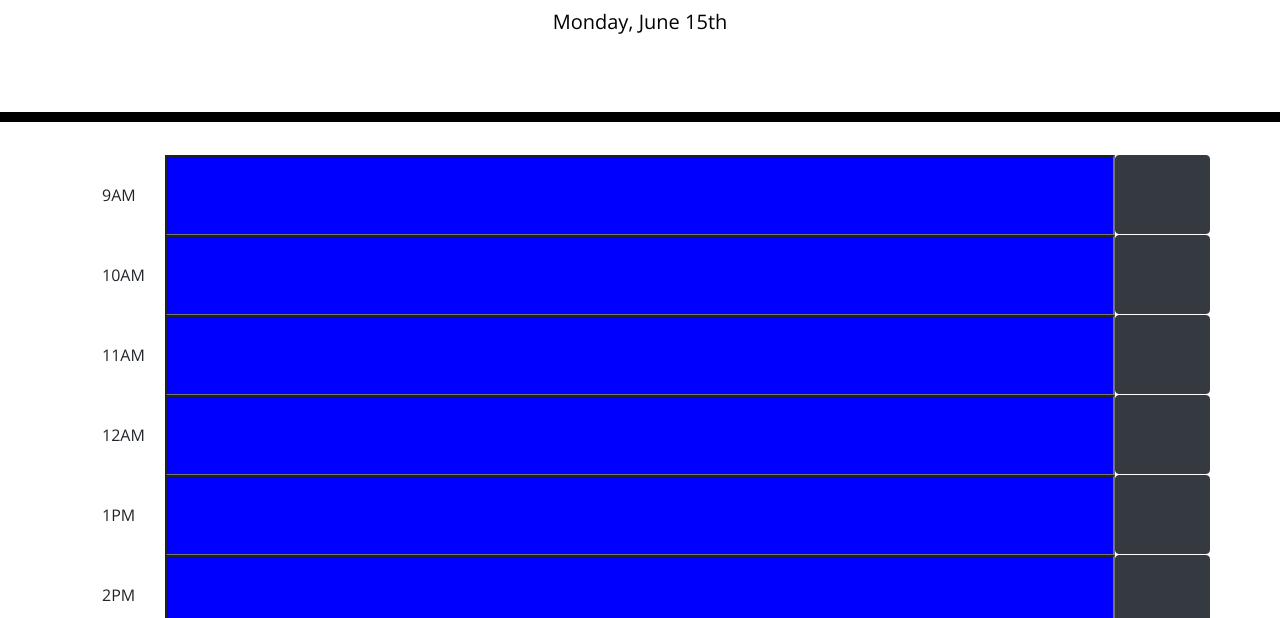
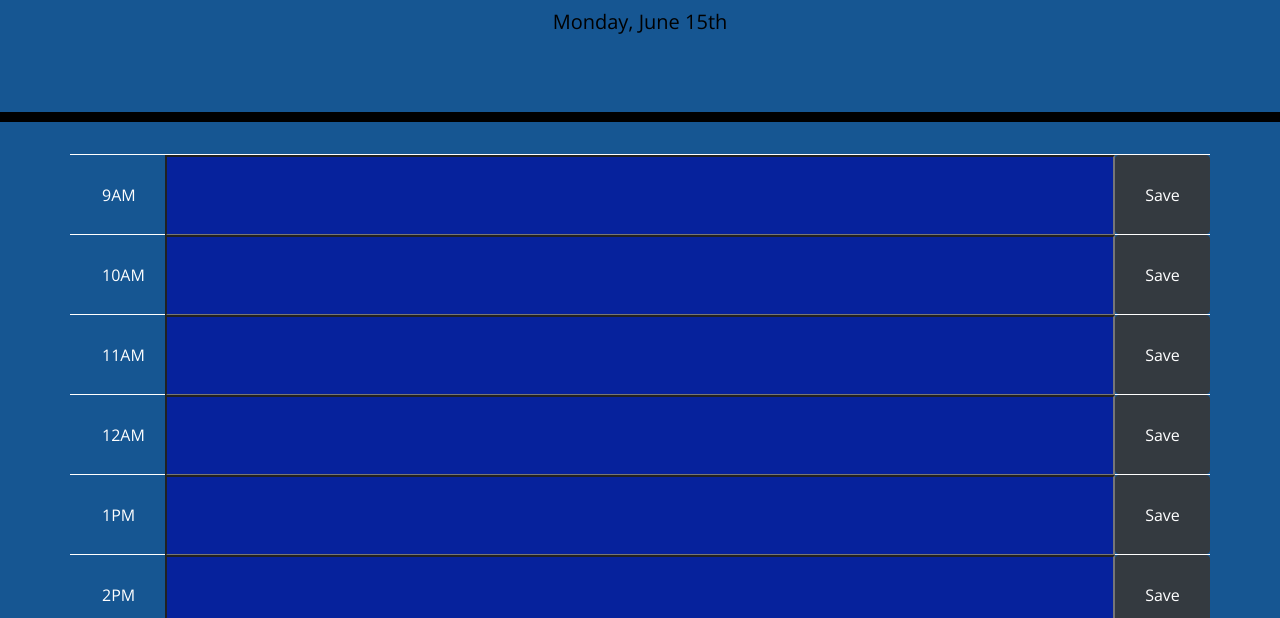
Before and after one commit to chadfromspace/Homework5, a plain HTML site: page index.html in a window 1280 px wide. Shown: the part 182-800 px from the top of the page. Drawn offline with nearby package versions, Linux system fonts and the light colour scheme.

Commit message:
Various updates.

```diff
--- a/script.js
+++ b/script.js
@@ -8,6 +8,11 @@ $(document).ready(function(){
     $("#currentDay").html(moment().format("dddd") + ", " + moment().format("MMMM Do"));
     $(newForm).on("submit",function(event){
         event.preventDefault();
+            /*
+            for(i=0;i<inputArray.length;i++){
+                var newInputStore = localStorage.setItem("savedInfo",)
+            }
+            */
     })
     for(i=0;i<9;i++){
         var x = -1;
@@ -19,9 +24,9 @@ $(document).ready(function(){
         var currentHourValue;
         $(newDiv).addClass("row");
         $(newInput).addClass("textBox col-sm");
-        $(newInput).attr("id",i+9);
         $(newLabel).addClass("col-sm-1 scheduleLabel");
         $(newButton).addClass("btn btn-dark col-sm-1 saveButton");
+        $(newButton).html("Save");
         if(i<4){
             $(newLabel).html(i+9+"AM");
             currentHourValue = y;
@@ -30,13 +35,13 @@ $(document).ready(function(){
             currentHourValue = i-3;
         }
         if(y>currentHourInt){
-            $(newInput).css("background-color","red");
+            $(newInput).css("background-color","rgb(119, 10, 10)");
         }
         if(y<currentHourInt){
-            $(newInput).css("background-color","blue");
+            $(newInput).css("background-color","rgb(6, 34, 156)");
         }
         if(y===currentHourInt){
-            $(newInput).css("background-color","purple");
+            $(newInput).css("background-color","rgb(100, 67, 161)");
         }
         $(newForm).append(newDiv);
         $(newDiv).append(newLabel);
--- a/style.css
+++ b/style.css
@@ -2,6 +2,7 @@ body {
   font-family: 'Open Sans', sans-serif;
   font-size: 16px;
   line-height: 1;
+  background-color: rgb(22, 86, 146);
 }
 
 textarea{
@@ -34,6 +35,7 @@ textarea{
   align-content: center;
   padding-top: 32px;
   padding-left: 32px;
+  color: white;
 }
 
 .textBox{
@@ -42,6 +44,9 @@ textarea{
   height: 81px;
   display: flex;
   justify-content: right;
+  caret-color: white;
+  color: white;
+  font-size: 12px;
 }
 
 .time-block{
```
